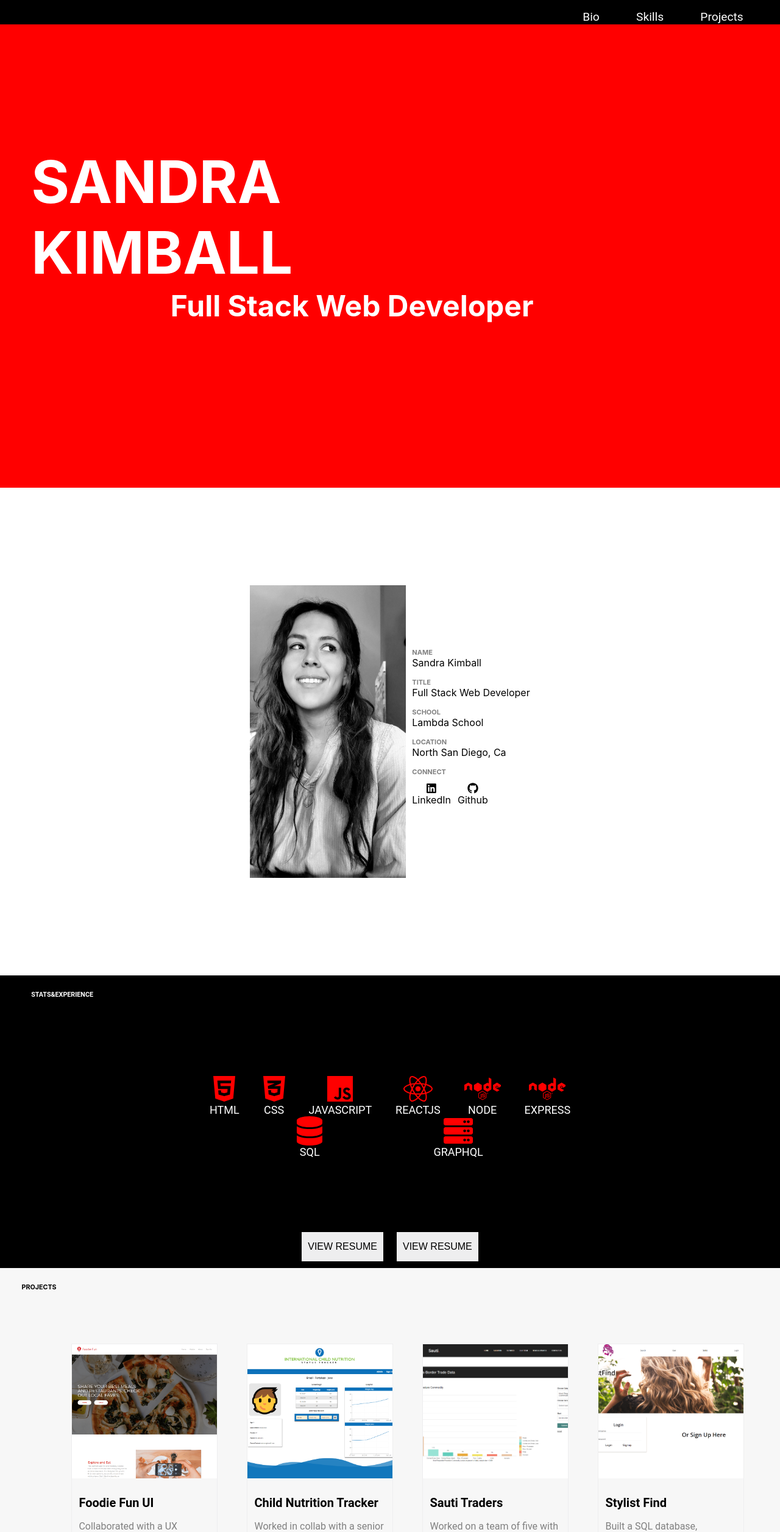
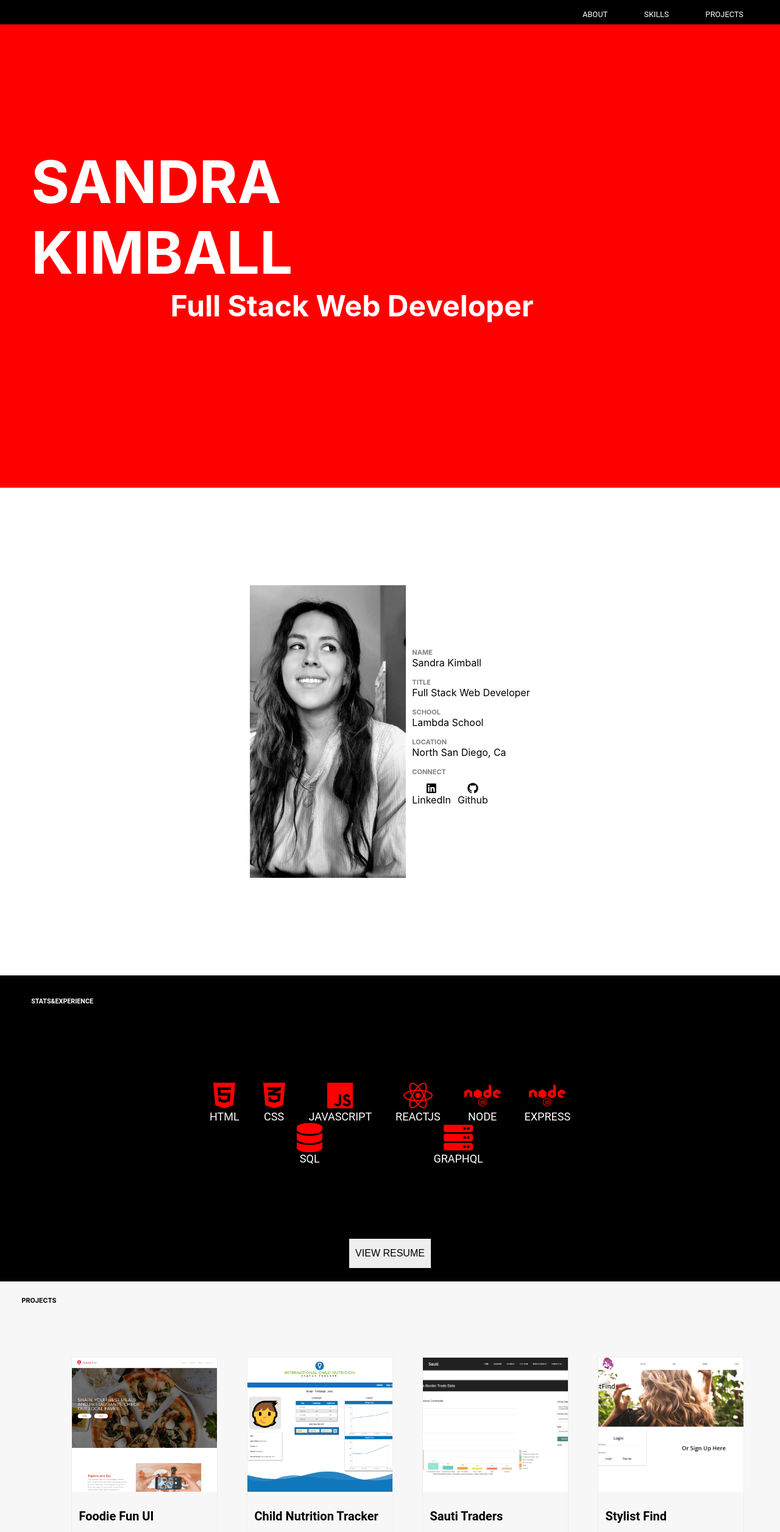
Before and after one commit to sandramkimball/sandramkimball, a React (Create React App) app in the folder portfolio/: page / in a window 1280 px wide. Shown: the top 2513 px of the page at 61% size. Built offline with nearby package versions, Linux system fonts and the light colour scheme.

Commit message:
added pdf

```diff
--- a/portfolio/src/App.css
+++ b/portfolio/src/App.css
@@ -2,7 +2,7 @@ body{
   margin: 0 auto;
 }
 .App {
-  width: 100%;
+  width: 100vw;
   height: 100%;
 }
 
@@ -17,6 +17,8 @@ body{
 .App .banner-wrapper{
   height: 100vh;
   width: 30vw;
+  align-self: center;
+  margin: auto;
 }
 
 
@@ -27,7 +29,6 @@ body{
   position: fixed;
   top: 0;
   z-index: 10;
-  margin-right: 100px;
   display: flex;
   justify-content: flex-end;
   text-decoration: none;
@@ -42,9 +43,9 @@ body{
   color: #fff;
   text-decoration: none;
   list-style: none;
-  font-size: 1.2rem;
+  font-size: .8rem;
   font-family: 'Roboto', sans-serif;
 }
 #navbar ul a:hover{
-  color: #7e7e7e;
+  color: #eeeeef;
 }
--- a/portfolio/src/App.js
+++ b/portfolio/src/App.js
@@ -21,9 +21,9 @@ function App() {
       <Router>
         <nav id="navbar">
           <ul>
-                <Link to='/bio'><a href="#1"><li>Bio</li></a></Link>
-                <Link to='/skills'><a href="#2"><li>Skills</li></a></Link>
-                <Link to='/projects'><a href="#3"><li>Projects</li></a></Link>
+            <a href="#1"><li>ABOUT</li></a>
+            <a href="#2"><li>SKILLS</li></a>
+            <a href="#3"><li>PROJECTS</li></a>
           </ul>
         </nav>
         <div className = 'body'>
--- a/portfolio/src/components/Banner_2.js
+++ b/portfolio/src/components/Banner_2.js
@@ -2,6 +2,7 @@ import React, {useState} from 'react';
 import ReactDOM from 'react-dom';
 import styled from 'styled-components';
 import Skills from './Skills';
+import my_resume from '../images/Resume.pdf'
 
 const MainPage = () =>{
 
@@ -10,8 +11,7 @@ const MainPage = () =>{
             <h6>STATS&EXPERIENCE</h6>
             <Skills/>
             <div>
-                <button>VIEW RESUME</button>
-                <button>VIEW RESUME</button>
+                <button><a href={my_resume} target='_blank'>VIEW RESUME</a></button>
             </div>
         </AboutContainer>
     )
@@ -25,10 +25,12 @@ const AboutContainer = styled.section`
     font-family: 'Roboto', sans-serif;
     width: 100vw;
     height: 60vh;
+    padding: 11px 0;
     display: flex;
     flex-direction: column;
     justify-content: space-between;
     h6{text-align: left; margin-left: 4%}
+    a{text-decoration: none; color: #000}
     button{
         margin: 11px;
         background: #eeeeef;
@@ -42,4 +44,5 @@ const AboutContainer = styled.section`
         cursor: pointer;
     }
 
+
 `;
--- a/portfolio/src/components/Banner_3.js
+++ b/portfolio/src/components/Banner_3.js
@@ -65,6 +65,7 @@ export default Projects;
 
 const ProjectsContainer = styled.section`
     width: 100vw;
+    height: 90vh;
     margin: 0 auto;
     display: flex;
     justify-content: center;
```
Also changed, not shown: 1 other file (tests, documents, lock files or other folders). Lines whose indentation alone changed are shown as unchanged.
